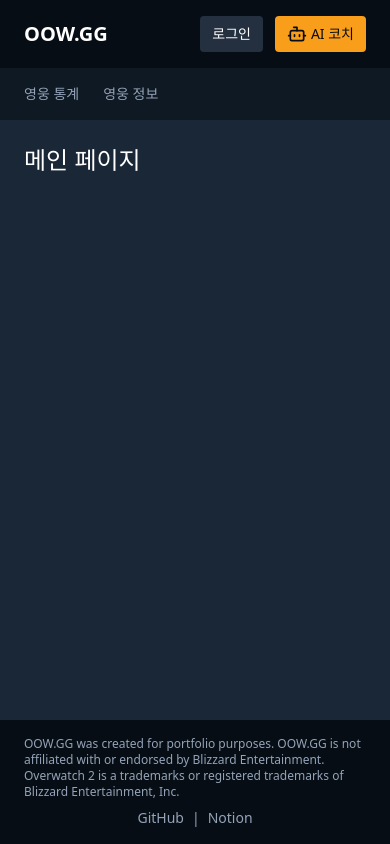
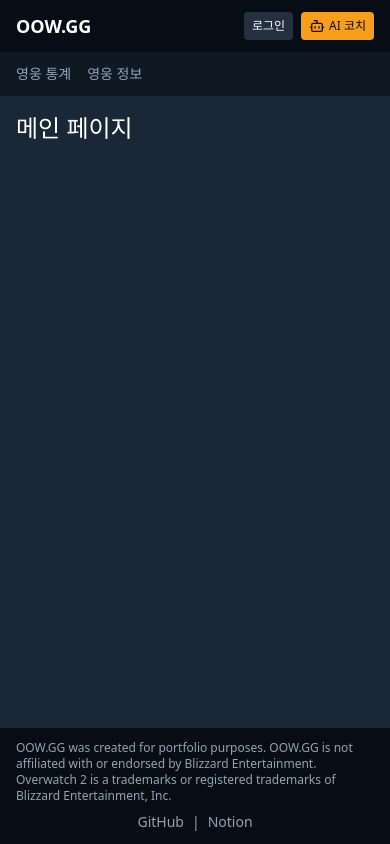
Before and after one commit to oow-project/oow-frontend, a React (Vite) app: page / in a window 390 px wide. Built offline with nearby package versions, Linux system fonts and the light colour scheme.

Commit message:
style: 레이아웃 컴포넌트 반응형 적용

```diff
--- a/src/components/Footer.tsx
+++ b/src/components/Footer.tsx
@@ -1,6 +1,6 @@
 export const Footer = () => {
   return (
-    <footer className="flex flex-col items-center gap-2 px-6 py-4 bg-oow-navy-900">
+    <footer className="flex flex-col items-center gap-2 px-4 md:px-6 py-3 md:py-4 bg-oow-navy-900">
       <p className="text-xs text-oow-gray">
         OOW.GG was created for portfolio purposes. OOW.GG is not affiliated with or endorsed by
         Blizzard Entertainment. Overwatch 2 is a trademarks or registered trademarks of Blizzard
--- a/src/components/Header.tsx
+++ b/src/components/Header.tsx
@@ -2,16 +2,23 @@ import { Bot } from "lucide-react";
 
 export const Header = () => {
   return (
-    <header className="flex items-center justify-between px-6 py-4 bg-oow-navy-900">
+    <header className="flex items-center justify-between px-4 py-3 md:px-6 md:py-4 bg-oow-navy-900">
       <a href="/">
-        <h1 className="text-xl font-bold text-oow-white">OOW.GG</h1>
+        <h1 className="text-lg md:text-xl font-bold text-oow-white">OOW.GG</h1>
       </a>
-      <div className="flex items-center gap-3">
-        <button className="flex items-center gap-1 px-3 py-2 rounded bg-oow-navy-600 text-sm font-medium text-oow-white">
+      <div className="flex items-center gap-2 md:gap-3">
+        <button
+          className="flex items-center gap-1 px-2 py-1.5 md:px-3 md:py-2 rounded bg-oow-navy-600 text-xs md:text-sm font-medium
+  text-oow-white"
+        >
           <span>로그인</span>
         </button>
-        <button className="flex items-center gap-1 px-3 py-2 rounded bg-oow-orange text-sm font-medium text-oow-navy-900">
-          <Bot size={20} />
+        <button
+          className="flex items-center gap-1 px-2 py-1.5 md:px-3 md:py-2 rounded bg-oow-orange text-xs md:text-sm font-medium
+  text-oow-navy-900"
+        >
+          <Bot size={16} className="md:hidden" />
+          <Bot size={20} className="hidden md:block" />
           <span>AI 코치</span>
         </button>
       </div>
--- a/src/components/Layout.tsx
+++ b/src/components/Layout.tsx
@@ -13,7 +13,7 @@ export const Layout = ({ children }: LayoutProps) => {
     <div className="flex min-h-screen flex-col bg-oow-navy-700">
       <Header />
       <Nav />
-      <main className="flex-1 p-6">{children}</main>
+      <main className="flex-1 p-4 md:p-6">{children}</main>
       <Footer />
     </div>
   );
--- a/src/components/Nav.tsx
+++ b/src/components/Nav.tsx
@@ -1,6 +1,6 @@
 export const Nav = () => {
   return (
-    <nav className="flex gap-6 px-6 py-4 bg-oow-navy-800">
+    <nav className="flex gap-4 md:gap-6 px-4 md:px-6 py-3 md:py-4 bg-oow-navy-800">
       <a href="/" className="text-sm text-oow-gray">
         영웅 통계
       </a>
```
